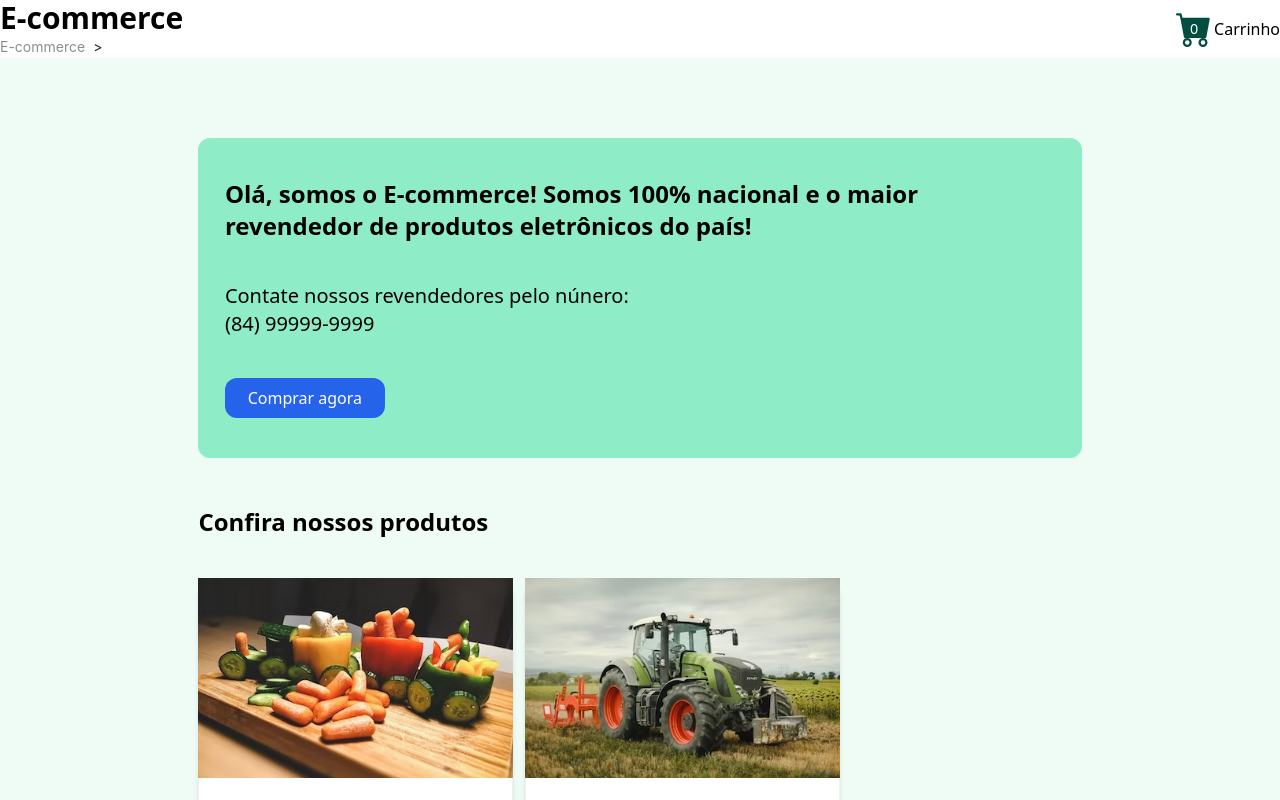
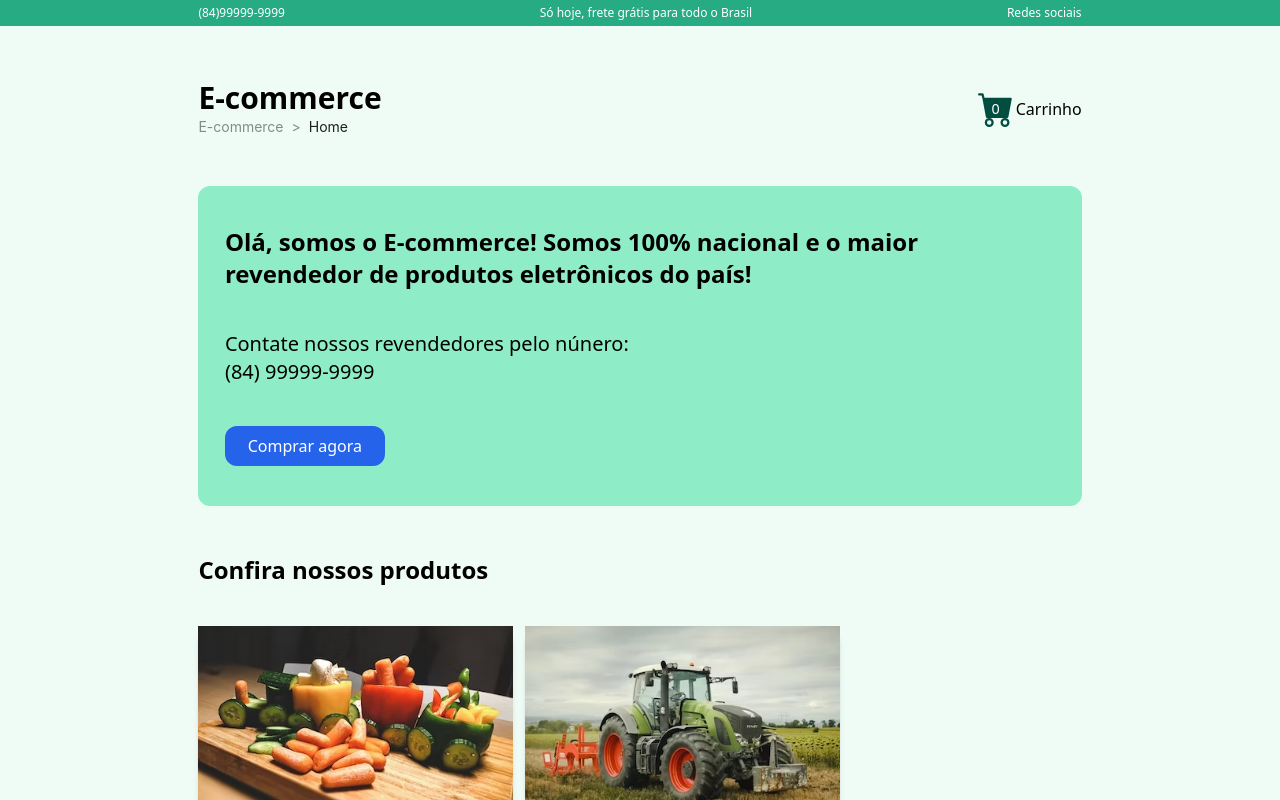
Before and after one commit to lucasptcastro/e-commerce, a Next.js app: page / in a window 1280 px wide. Shown: the top 800 px of the page. Built offline with nearby package versions, Linux system fonts and the light colour scheme.

Commit message:
✨ feat: added props

```diff
--- a/src/pages/layout.tsx
+++ b/src/pages/layout.tsx
@@ -1,5 +1,5 @@
-// import "../styles/global.css";
 import Head from "next/head";
+import Navbar from "../components/Navbar";
 import Header from "../components/Header";
 
 export const metadata = {
@@ -9,8 +9,10 @@ export const metadata = {
 
 export default function RootLayout({
   children,
+  props,
 }: {
   children: React.ReactNode;
+  props: string;
 }) {
   return (
     <>
@@ -19,8 +21,9 @@ export default function RootLayout({
       </Head>
 
       <main>
-        <Header />
-        <div className="flex flex-col py-20 px-[15.5%] bg-[#EFFCF6] min-h-screen responsive:justify-center responsive:px-[4%]">
+        <Navbar />
+        <div className="flex flex-col py-20 gap-[3rem] px-[15.5%] bg-[#EFFCF6] min-h-screen responsive:justify-center responsive:px-[4%]">
+          <Header breadcrumb={props} />
           {children}
         </div>
       </main>
```
